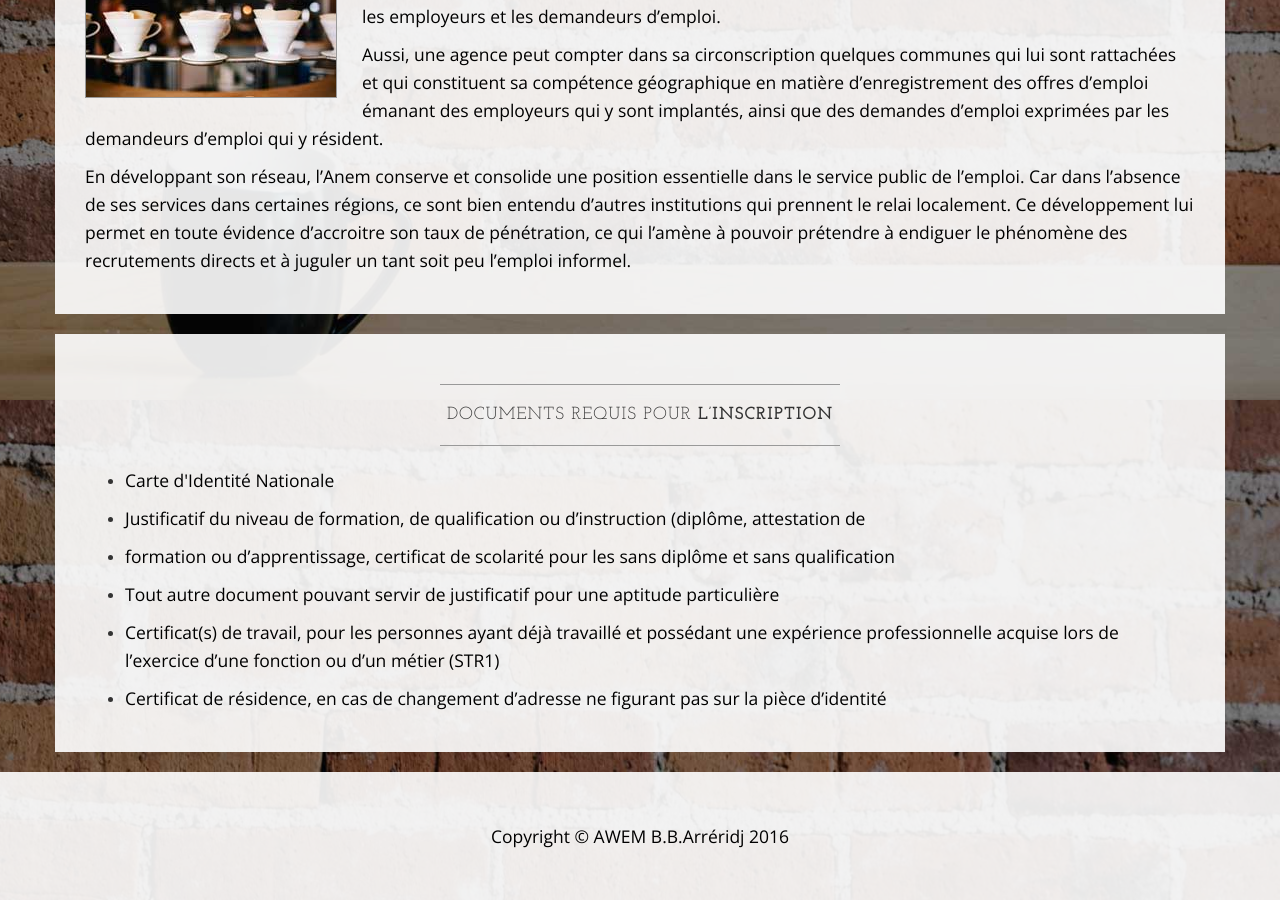
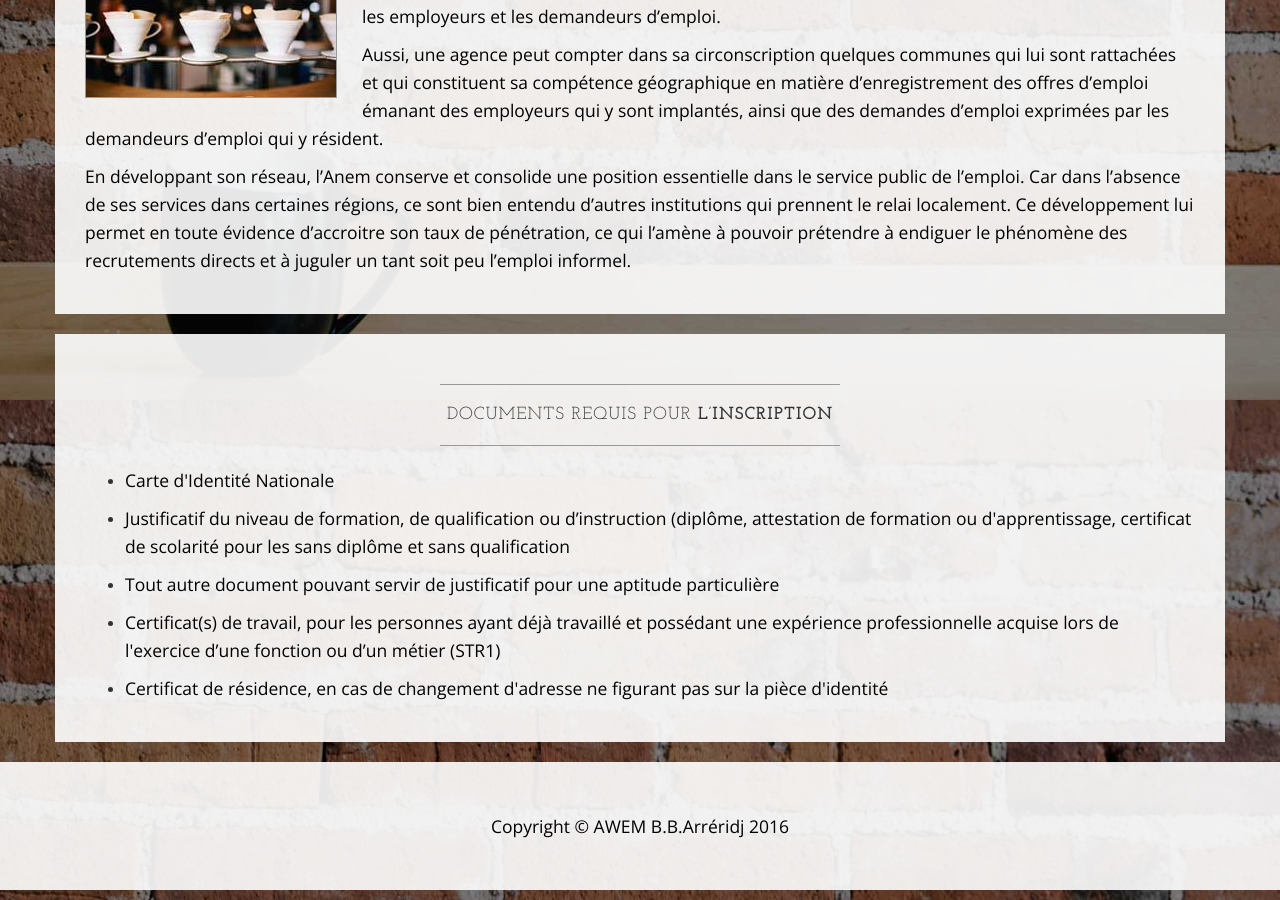
Before and after one commit to anembba/anem.bba.github.com, a Jekyll site: the page built from index.html, in a window 1280 px wide and 900 px high, scrolled down 1400 px. Built offline with Jekyll 4.4.1, drawn with Linux system fonts in a browser that asks for light colours.

```diff
--- a/index.html
+++ b/index.html
@@ -81,11 +81,10 @@ title: Malekbenz, Weblog
 					<hr>
 					<ul>
 						<li><p>Carte d'Identité Nationale</p></li>
-						<li><p>Justificatif du niveau de formation, de qualification ou d’instruction (diplôme, attestation de</p></li>
-						<li><p>formation ou d’apprentissage, certificat de scolarité pour les sans diplôme et sans qualification</p></li>
+						<li><p>Justificatif du niveau de formation, de qualification ou d’instruction (diplôme, attestation de formation ou d'apprentissage, certificat de scolarité pour les sans diplôme et sans qualification</p></li>
 						<li><p>Tout autre document pouvant servir de justificatif pour une aptitude particulière</p></li>
-						<li><p>Certificat(s) de travail, pour les personnes ayant déjà travaillé et possédant une expérience professionnelle acquise lors de l’exercice d’une fonction ou d’un métier (STR1)</p></li>
-						<li><p>Certificat de résidence, en cas de changement d’adresse ne figurant pas sur la pièce d’identité</p></li>
+						<li><p>Certificat(s) de travail, pour les personnes ayant déjà travaillé et possédant une expérience professionnelle acquise lors de l'exercice d’une fonction ou d’un métier (STR1)</p></li>
+						<li><p>Certificat de résidence, en cas de changement d'adresse ne figurant pas sur la pièce d'identité</p></li>
 					</ul>
 				</div>
 			</div>
```
